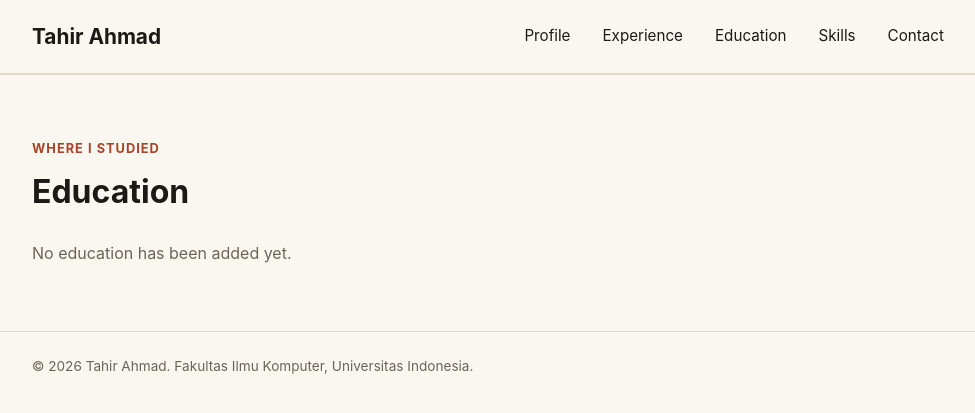
After one commit to indo747/myportofolio, a Django app: page /education/ in a window 1280 px wide. The commit adds this page. Shown: the top 413 px of the page, without its empty margins (152-1127 px from the left). Run offline with Django 5.2, Linux system fonts and the light colour scheme; data that the repository does not hold is empty.

Commit message:
Add education view, route and template

```diff
--- a/main/urls.py
+++ b/main/urls.py
@@ -1,10 +1,11 @@
 from django.urls import path
 
-from main.views import show_main, show_experience
+from main.views import show_education, show_main, show_experience
 
 app_name = "main"
 
 urlpatterns = [
     path("", show_main, name="show_main"),
     path("experience/", show_experience, name="show_experience"),
+    path("education/", show_education, name="show_education"),
 ]
--- a/main/views.py
+++ b/main/views.py
@@ -1,6 +1,6 @@
 from django.shortcuts import render
 
-from main.models import Experience
+from main.models import Education, Experience
 
 
 def show_main(request):
@@ -25,3 +25,11 @@ def show_experience(request):
         "experience_list": Experience.objects.all(),
     }
     return render(request, "experience.html", context)
+
+
+def show_education(request):
+    context = {
+        "name": "Tahir Ahmad",
+        "education_list": Education.objects.all(),
+    }
+    return render(request, "education.html", context)
--- a/static/css/style.css
+++ b/static/css/style.css
@@ -314,7 +314,8 @@ h1, .brand {
     }
 }
 
-.experience-section {
+.experience-section,
+.education-section {
     padding: 4rem 0;
     border-top: 1px solid var(--line);
 }
@@ -327,37 +328,43 @@ h1, .brand {
     text-transform: uppercase;
 }
 
-.experience-section h1 {
+.experience-section h1,
+.education-section h1 {
     margin: 0.4rem 0 1.5rem;
     font-size: 2rem;
 }
 
-.experience-grid {
+.experience-grid,
+.education-grid {
     display: grid;
     grid-template-columns: repeat(auto-fit, minmax(240px, 1fr));
     gap: 1rem;
 }
 
-.experience-card {
+.experience-card,
+.education-card {
     padding: 1.25rem;
     background-color: #fff;
     border: 1px solid var(--line);
     border-radius: var(--radius);
 }
 
-.experience-category {
+.experience-category,
+.education-level {
     color: var(--accent-dark);
     font-size: 0.75rem;
     font-weight: 700;
     text-transform: uppercase;
 }
 
-.experience-card h2 {
+.experience-card h2,
+.education-card h2 {
     margin: 0.5rem 0;
     font-size: 1.25rem;
 }
 
 .experience-description,
+.education-description,
 .empty-state {
     color: var(--text-muted);
 }
@@ -367,3 +374,14 @@ h1, .brand {
     font-size: 0.85rem;
     font-weight: 600;
 }
+
+.education-institution {
+    font-size: 0.9rem;
+    font-weight: 600;
+}
+
+.education-period {
+    margin-bottom: 0.5rem;
+    color: var(--text-muted);
+    font-size: 0.85rem;
+}
--- /dev/null
+++ b/templates/education.html
@@ -0,0 +1,63 @@
+{% load static %}
+<!DOCTYPE html>
+<html lang="en">
+<head>
+    <meta charset="UTF-8">
+    <meta name="viewport" content="width=device-width, initial-scale=1.0">
+    <title>Education - {{ name }}</title>
+    <link rel="stylesheet" href="{% static 'css/style.css' %}">
+</head>
+<body>
+    <header class="site-header">
+        <div class="container">
+            <a href="{% url 'main:show_main' %}" class="brand">{{ name }}</a>
+            <nav>
+                <a href="{% url 'main:show_main' %}">Profile</a>
+                <a href="{% url 'main:show_experience' %}">Experience</a>
+                <a href="{% url 'main:show_education' %}">Education</a>
+                <a href="{% url 'main:show_main' %}#skills">Skills</a>
+                <a href="{% url 'main:show_main' %}#contact">Contact</a>
+            </nav>
+        </div>
+    </header>
+
+    <main>
+        <section class="education-section" id="education">
+            <div class="container">
+                <p class="section-kicker">Where I studied</p>
+                <h1>Education</h1>
+                <div class="education-grid">
+                    {% for education in education_list %}
+                        <article class="education-card">
+                            <span class="education-level">
+                                {{ education.get_level_display }}
+                            </span>
+                            <h2>{{ education.degree }}</h2>
+                            <p class="education-institution">{{ education.institution }}</p>
+                            <p class="education-period">
+                                {{ education.started_at|date:"Y" }}
+                                {% if education.is_current %}
+                                    to present
+                                {% else %}
+                                    to {{ education.ended_at|date:"Y" }}
+                                {% endif %}
+                            </p>
+                            {% if education.description %}
+                                <p class="education-description">{{ education.description }}</p>
+                            {% endif %}
+                        </article>
+                    {% empty %}
+                        <p class="empty-state">
+                            No education has been added yet.
+                        </p>
+                    {% endfor %}
+                </div>
+            </div>
+        </section>
+    </main>
+
+    <footer class="site-footer">
+        <div class="container">&copy; 2026 {{ name }}. Fakultas Ilmu Komputer, Universitas Indonesia.</div>
+    </footer>
+</body>
+</html>
```
